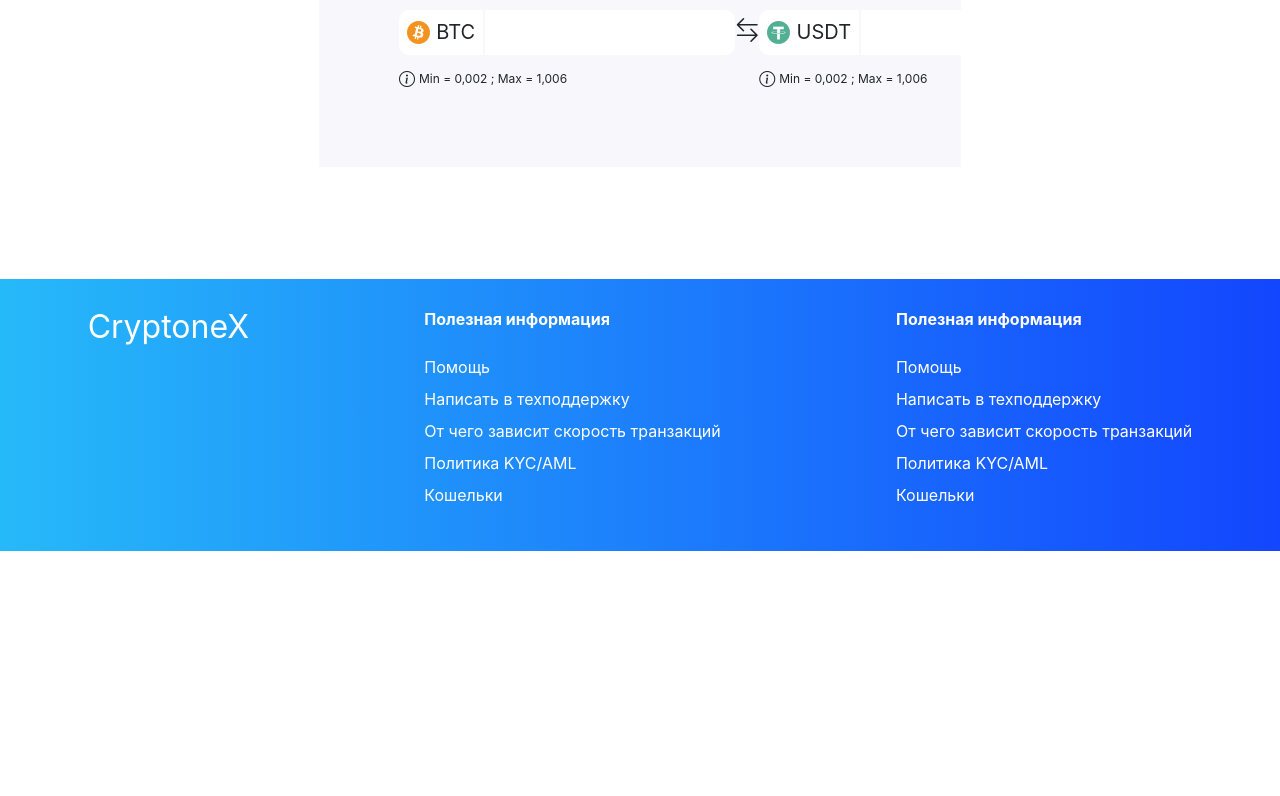
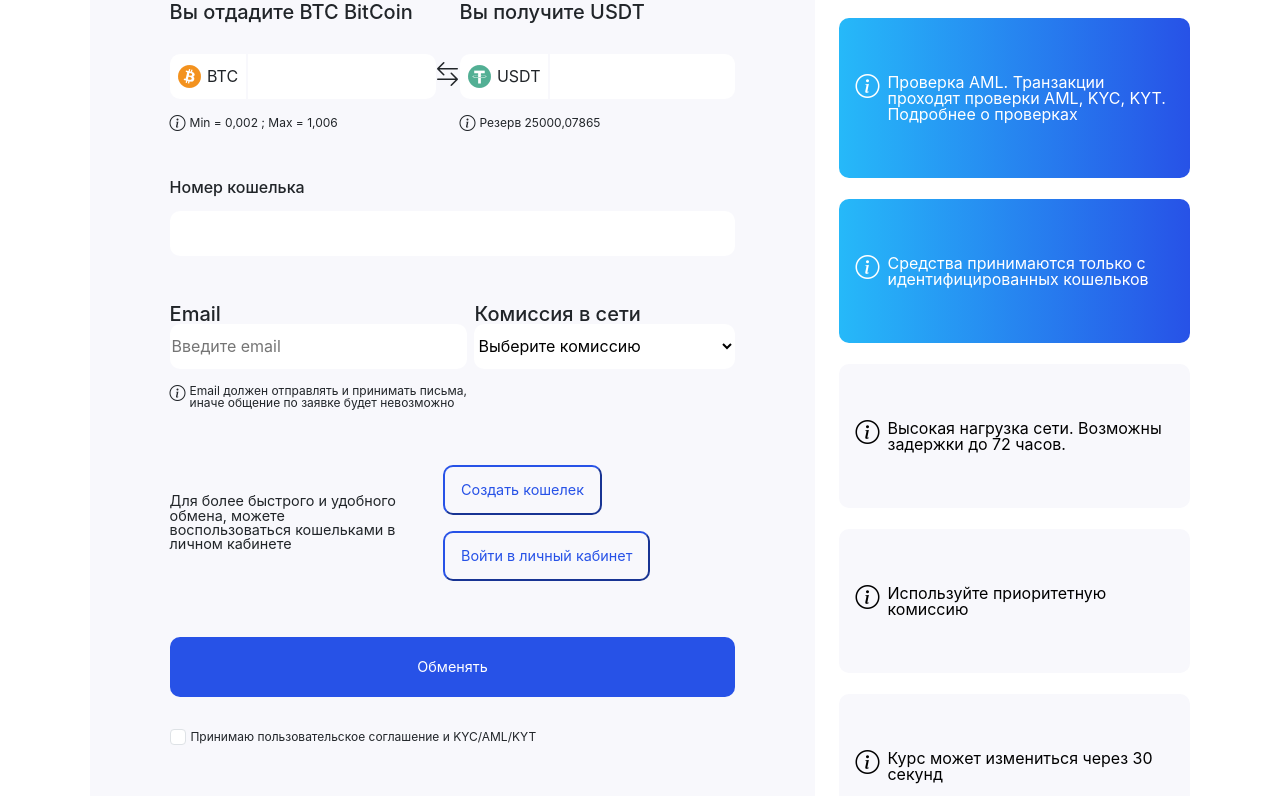
Before and after one commit to MasterAli6969/tonex-react-project, a React (Create React App) app: page /exchange-destinations in a window 1280 px wide. Shown: the part 1364-2160 px from the top of the page. Before the commit the page ends 1915 px from the top, so only its background shows below. Built offline with nearby package versions, Linux system fonts and the light colour scheme.

Commit message:
Рендер страницы --Направление обмена

```diff
--- a/src/components/common/exchanger/Exchanger.jsx
+++ b/src/components/common/exchanger/Exchanger.jsx
@@ -1,4 +1,5 @@
 import React, { useState } from "react";
+import { Link } from "react-router-dom";
 import { selectItemData } from "../data";
 import styles from "./exchanger.module.scss";
 function Exchanger() {
@@ -83,7 +84,9 @@ function Exchanger() {
             </div>
           </div>
         </div>
-        <button class={styles.form_button}>Обменять</button>
+        <Link to="/exchange-destinations">
+          <button class={styles.form_button}>Обменять</button>
+        </Link>
       </form>
     </>
   );
--- a/src/components/common/exchanger/exchanger.module.scss
+++ b/src/components/common/exchanger/exchanger.module.scss
@@ -1,4 +1,5 @@
 .form {
+  max-width: 800px;
   background-color: #f8f8fc;
   padding: 4rem;
 }
--- a/src/components/pages/exchange-destinations/ExchangeDestinations.jsx
+++ b/src/components/pages/exchange-destinations/ExchangeDestinations.jsx
@@ -2,12 +2,13 @@ import React from "react";
 import Exchanger from "../../common/exchanger/Exchanger";
 import ExchangeRequest from "./exchange-request/ExchangeRequest";
 import styles from "./exchange_destinations.module.scss";
+import InfoTabs from "./info-tabs/InfoTabs";
 function ExchangeDestinations() {
   return (
     <>
+      <div className={styles.div}>
         <div class="row">
           <div className="col-12">
-          <div className={styles.div}>
             <div className={styles.div_title}>
               <h1>Направления обмена</h1>
             </div>
@@ -17,18 +18,24 @@ function ExchangeDestinations() {
                 Внимание, курс может измениться через:<span>15 секунд</span>
               </p>
             </div>
-            <div className="col-md-6 col-sm-12">
+          </div>
+
+          <div className="col-12">
+            <div className={styles.div_exchanger}>
               <Exchanger />
-            </div>
               <div className={styles.div_description2}>
                 <p>
                   Курс фиксируется в случае пополнения сервисом в течение <br />
                   времени, отведенного на оплату заявки
                 </p>
               </div>
-            <div className="col-md-7 col-sm-12">
+            </div>
+          </div>
+          <div className="col-md-8 col-sm-12">
             <ExchangeRequest />
           </div>
+          <div className="col-md-4 col-sm-12">
+            <InfoTabs />
           </div>
         </div>
       </div>
--- /dev/null
+++ b/src/components/pages/exchange-destinations/data.js
@@ -0,0 +1,32 @@
+export const infoTabsData = [
+  {
+    id: 1,
+    icon: "bi bi-info-circle",
+    text: "Заявка считается выполненной при появлении криптовалюты в соответствующей сети",
+  },
+  {
+    id: 2,
+    icon: "bi bi-info-circle",
+    text: "Проверка AML. Транзакции проходят проверки AML, KYC, KYT. Подробнее о проверках",
+  },
+  {
+    id: 3,
+    icon: "bi bi-info-circle",
+    text: "Средства принимаются только с идентифицированных кошельков",
+  },
+  {
+    id: 4,
+    icon: "bi bi-info-circle",
+    text: "Высокая нагрузка сети. Возможны задержки до 72 часов.",
+  },
+  {
+    id: 5,
+    icon: "bi bi-info-circle",
+    text: "Используйте приоритетную комиссию",
+  },
+  {
+    id: 6,
+    icon: "bi bi-info-circle",
+    text: "Курс может измениться через 30 секунд",
+  },
+];
--- a/src/components/pages/exchange-destinations/exchange-request/ExchangeRequest.jsx
+++ b/src/components/pages/exchange-destinations/exchange-request/ExchangeRequest.jsx
@@ -11,7 +11,7 @@ function ExchangeRequest() {
         </div>
         <div className={styles.sub_div_1}>
           <div className={styles.div_input_data}>
-            <p>Вы отдадите BTC BitCoin</p>
+            <h4>Вы отдадите BTC BitCoin</h4>
             <div className={styles.div_input_data_item}>
               <div className={styles.coin_div}>
                 <img src={bitcoin1} alt="" />
@@ -28,7 +28,7 @@ function ExchangeRequest() {
             <i class="bi bi-arrow-left-right" />
           </div>
           <div className={styles.div_input_data}>
-            <p>Вы получите USDT </p>
+            <h4>Вы получите USDT </h4>
             <div className={styles.div_input_data_item}>
               <div className={styles.coin_div}>
                 <img src={usdt2} alt="" />
@@ -38,9 +38,64 @@ function ExchangeRequest() {
             </div>
             <div className={styles.min_max}>
               <i class="bi bi-info-circle" />
-              <p>Min = 0,002 ; Max = 1,006</p>
+              <p>Резерв 25000,07865</p>
             </div>
           </div>
+        </div>
+        <div className={styles.sub_div_2}>
+          <h4>Номер кошелька</h4>
+          <input type="text" />
+        </div>
+        <div className={styles.sub_div_3}>
+          <div className={styles.mail}>
+            <h4>Email</h4>
+            <input type="text" placeholder="Введите email" />
+            <div className={styles.mail_description}>
+              <i class="bi bi-info-circle" />
+              <p>
+                Email должен отправлять и принимать письма, <br />
+                иначе общение по заявке будет невозможно
+              </p>
+            </div>
+          </div>
+          <div className={styles.commiss}>
+            <h4>Комиссия в сети</h4>
+            <select>
+              <option value="apple">Выберите комиссию </option>
+              <option value="banana">Высокая / 120 Satoshi / 10 мин. </option>
+              <option value="orange">Средняя / 80 Satoshi / 30 мин. </option>
+              <option value="orange">Низкая / 40 Satoshi / 60 мин. </option>
+            </select>
+          </div>
+        </div>
+        <div className={styles.sub_div_4}>
+          <div className={styles.div_title}>
+            <p>
+              Для более быстрого и удобного обмена, можете <br />
+              воспользоваться кошельками в личном кабинете
+            </p>
+          </div>
+          <div>
+            <button className={styles.button}>Создать кошелек</button>
+            <button className={styles.button}>Войти в личный кабинет</button>
+          </div>
+        </div>
+        <button className={styles.form_button}>Обменять</button>
+        <div className="form-check my-4 d-flex align-items-center">
+          <input
+            className="form-check-input mt-2"
+            style={{ marginRight: "0.3rem" }}
+            type="checkbox"
+            value=""
+            id="flexCheckDefault"
+          />
+          <label
+            className="form-check-label mt-2"
+            for="flexCheckDefault"
+            style={{ fontSize: "0.75rem" }}
+          >
+            Принимаю пользовательское соглашение и KYC/AML/KYT
+          </label>
         </div>
       </form>
     </>
--- a/src/components/pages/exchange-destinations/exchange-request/exchange_request.module.scss
+++ b/src/components/pages/exchange-destinations/exchange-request/exchange_request.module.scss
@@ -5,15 +5,18 @@
     margin-bottom: 3rem;
     h4 {
       font-size: 2.25rem;
+      font-weight: 500;
     }
   }
   .sub_div_1 {
     display: flex;
     align-items: center;
     justify-content: space-between;
+    margin-bottom: 3rem;
     .div_input_data {
-      p {
+      h4 {
         font-size: 1.25rem;
+        font-weight: 500;
       }
       .div_input_data_item {
         display: flex;
@@ -31,7 +34,7 @@
           }
         }
         input {
-          width: 250px;
+          width: 100%;
           height: 45px;
           border: none;
           border-radius: 0 10px 10px 0;
@@ -57,4 +60,93 @@
       }
     }
   }
+  .sub_div_2 {
+    margin-bottom: 3rem;
+    h4 {
+      font-size: 1.25;
+      font-weight: 500;
+      margin-bottom: 1rem;
+    }
+    input {
+      width: 100%;
+      height: 45px;
+      border: none;
+      border-radius: 10px;
+    }
+  }
+  .sub_div_3 {
+    display: flex;
+    justify-content: space-between;
+    margin-bottom: 3rem;
+    .mail {
+      h4 {
+        font-size: 1.25rem;
+        font-weight: 500;
+      }
+      input {
+        width: 100%;
+        height: 45px;
+        border: none;
+        border-radius: 10px;
+      }
+      .mail_description {
+        display: flex;
+        margin-top: 1rem;
+        p {
+          font-size: 0.75rem;
+          margin-left: 0.25rem;
+        }
+      }
+    }
+    .commiss {
+      h4 {
+        font-size: 1.25rem;
+        font-weight: 500;
+      }
+      select {
+        width: 100%;
+        height: 45px;
+        background-color: white;
+        border: none;
+        border-radius: 10px;
+        option {
+          margin-top: 5rem;
+          border-radius: 10px;
+          border: none;
+        }
+      }
+    }
+  }
+  .sub_div_4 {
+    display: flex;
+    justify-content: space-between;
+    align-items: center;
+    margin-bottom: 3rem;
+    .div_title {
+      display: flex;
+      align-items: center;
+      margin: 0;
+      p {
+        font-size: 0.9rem;
+      }
+    }
+    .button {
+      border-radius: 10px;
+      border-color: #2752e7;
+      background-color: transparent;
+      color: #2752e7;
+      font-size: 0.9rem;
+      padding: 1rem;
+      margin: 0.5rem;
+    }
+  }
+  .form_button {
+    width: 100%;
+    height: 60px;
+    font-size: 0.9rem;
+    border: none;
+    border-radius: 10px;
+    background-color: #2752e7;
+    color: white;
+  }
 }
--- a/src/components/pages/exchange-destinations/exchange_destinations.module.scss
+++ b/src/components/pages/exchange-destinations/exchange_destinations.module.scss
@@ -1,9 +1,10 @@
 .div {
   display: flex;
   flex-direction: column;
-  align-items: center;
+  justify-content: center;
   padding: 5rem 0 7rem 0;
   .div_title {
+    text-align: center;
     margin-bottom: 2.5rem;
     h1 {
       font-size: 5rem;
@@ -18,6 +19,11 @@
   }
   .div_description2 {
     text-align: center;
-    margin-top: 1rem;
+    margin: 1rem 0 5rem 0;
+  }
+  .div_exchanger {
+    display: flex;
+    flex-direction: column;
+    align-items: center;
   }
 }
--- /dev/null
+++ b/src/components/pages/exchange-destinations/info-tabs/InfoTabs.jsx
@@ -0,0 +1,32 @@
+import React from "react";
+import { infoTabsData } from "../data";
+import styles from "./info_tabs.module.scss";
+function InfoTabs() {
+  return (
+    <>
+      <div className={styles.div}>
+        {infoTabsData.length !== 0 &&
+          infoTabsData.map((item) => {
+            return (
+              <>
+                <div
+                  key={item.id}
+                  className={`${styles.sub_div} ${
+                    item.id < 4
+                      ? styles._line_background_blue
+                      : styles._line_background_wheat
+                  }`}
+                >
+                  <div className={`${styles.sub_div_item}`}>
+                    <i class={item.icon} />
+                    <p>{item.text}</p>
+                  </div>
+                </div>
+              </>
+            );
+          })}
+      </div>
+    </>
+  );
+}
+export default InfoTabs;
--- /dev/null
+++ b/src/components/pages/exchange-destinations/info-tabs/info_tabs.module.scss
@@ -0,0 +1,22 @@
+.sub_div {
+  border-radius: 10px;
+  padding: 3.5rem 1rem 3.5rem 1rem;
+  margin-bottom: 1.3rem;
+  .sub_div_item {
+    display: flex;
+    i {
+      font-size: 1.5rem;
+      margin-right: 0.5rem;
+    }
+  }
+}
+
+._line_background_blue {
+  background: linear-gradient(to right, #26b9f9, #2752e7);
+  color: white;
+}
+
+._line_background_wheat {
+  background: #f8f8fc;
+  color: black;
+}
```
Lines whose indentation alone changed are shown as unchanged.
